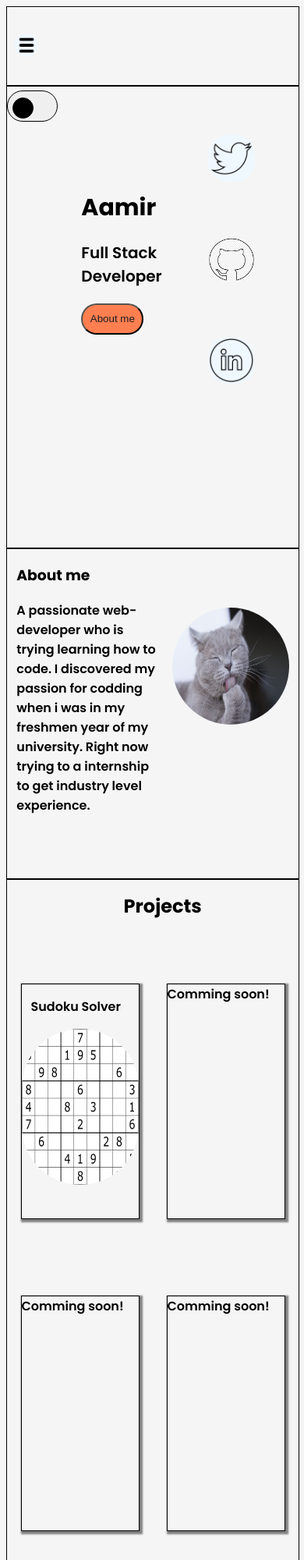
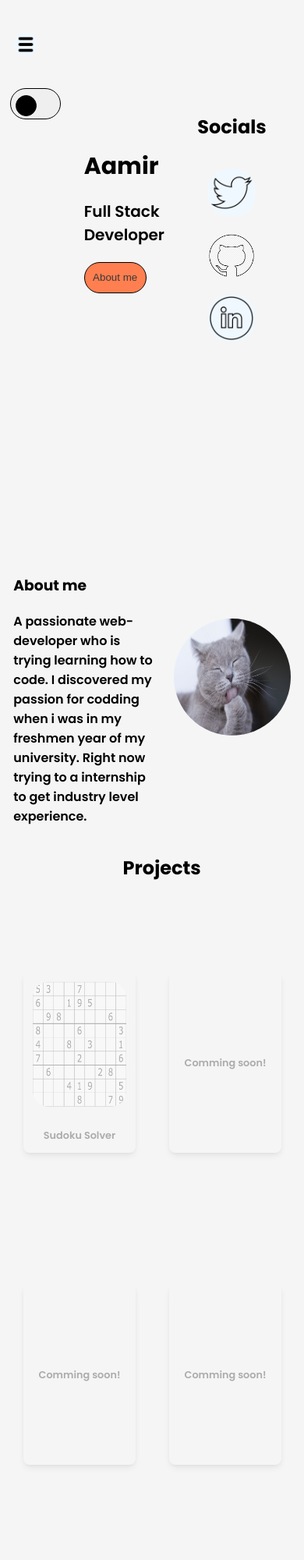
Before and after one commit to zaheerAamir/My-Portfolio, a plain HTML site: page index.html in a window 390 px wide. Shown: the top 2000 px of the page at 78% size. Drawn offline with Linux system fonts and the light colour scheme.

Commit message:
Made it responsive

```diff
--- a/index.html
+++ b/index.html
@@ -36,13 +36,13 @@
             <button id="abtme">About me</button>
         </section>
         <section class="svg">
+            <h3 class="Sco">Socials</h3>
             <a href=""><img src="./portimages/free-twitter-icon-99-thumb.png" class="dtwit"/></a>
             <a href="https://github.com/zaheerAamir"><img src="./portimages/darkgithubimage.png" class="dgith"/></a>
             <a href="https://www.linkedin.com/in/aamir-zaheer-332206233/"><img src="./portimages/darklinkdin.webp" class="dlinkd"/></a>
         </section>
     </div>
     <div class="mainTwo">
-        <section id="AbtHero">
         <footer id="One">
             <h3 class="froo">About me</h3>
             <p id="newDisc">A passionate web-developer who is trying learning how to code.
@@ -52,15 +52,14 @@
             </p>
         </footer>
         <img src="./portimages/mr.whiskerson.JPEG" alt="ME" class="me">
-        </section>
     </div>
     <div id="mainThree">
         <h2 class="proj">Projects</h2>
         <footer id="nope">
             <div id="proj1">
+                <img src="./portimages/sdokuimage.PNG" alt="" class="sdoku">
                 <a href=" https://sdoku-solver.netlify.app" class="oneAnc">
                     <p class="title">Sudoku Solver</p>
-                    <img src="./portimages/sdokuimage.PNG" alt="" class="sdoku">
                 </a>
             </div>
             <div id="proj2">Comming soon!</div>
--- a/port.css
+++ b/port.css
@@ -4,8 +4,21 @@ body{
 }
 
 body.dark{
-    background-color: #1c1d25;
+    background-color: rgb(57, 57, 57);
     color: white;
+    transition: 0.3s;
+}
+
+body::-webkit-scrollbar{
+    width: 5px;
+}
+
+body::-webkit-scrollbar-track{
+    background-color: #1e1e24;
+}
+
+body::-webkit-scrollbar-thumb{
+    background-color: #6649b8;
 }
 
 .navbar{
@@ -15,7 +28,6 @@ body.dark{
     justify-content: space-between;
     align-items: center;
     margin: 0px;
-    border: solid black 1px;
 }
 
 .box{
@@ -30,7 +42,6 @@ body.dark{
     height: 47px;
     width: 47px;
     background-color: orange;
-    border: solid black 2px;
     border-radius: 12px;
 }
 
@@ -38,7 +49,6 @@ body.dark{
     height: 47px;
     width: 47px;
     background-color: rgba(0, 255, 255, 0.362);
-    border: solid black 2px;
     border-radius: 12px;
 }
 
@@ -46,7 +56,6 @@ body.dark{
     height: 47px;
     width: 47px;
     background-color: yellow;
-    border: solid black 2px;
     border-radius: 12px;
 }
 
@@ -72,58 +81,78 @@ li{
     font-size: 20px;
 }
 
+a:hover{
+    color: lightslategrey;
+}
+
 a{
     text-decoration: none;
     color: black;
 }
 
+
 .aOne.dark{
     color: aliceblue;
+}
+
+.aOne.dark:hover{
+    color: rgba(240, 248, 255, 0.653);
 }
 
 .aTwo.dark{
     color: aliceblue;
 }
 
+.aTwo.dark:hover{
+    color: rgba(240, 248, 255, 0.653);
+}
+
 .aThree.dark{
     color: aliceblue;
 }
 
+.aThree.dark:hover{
+    color: rgba(240, 248, 255, 0.653);
+}
+
 #LtoD{
-    height: 50px;
-    width: 100px;
+    height: 40px;
+    width: 80px;
     border: solid black 1px;
     border-radius: 50px;
     margin-top: 5px;
+    margin-left: 5px;
+}
+
+#LtoD.dark{
+    background-color: rgb(57, 57, 57);
+    border: solid white 1px;
 }
 
 .ball{
-    height: 35px;
-    width: 35px;
-    border: solid black 1px;
+    height: 30px;
+    width: 30px;
     border-radius: 50px;
     margin-top: 5px;
+    margin-left: 0px;
     background-color: black;
-    transition-property: left;
-    transition-duration: 90ms;
-    transition-delay: 5s;
+    transition: 0.3s;
 }
 
 .ball.right{
-    position: relative;
-    left: 50px;
+    transform: translateX(39px);
+    background-color: white;
 }
 
 .mainOne{
-    height: 70vh;
+    height: 60vh;
     width: 100%;
-    border: solid black 1px;
     display: flex;
     justify-content: space-between;
 }
 
 .name{
-    height: 450px;
+    height: 400px;
     width: 40%;
     display: flex;
     flex-direction: column;
@@ -131,12 +160,16 @@ a{
 }
 
 .svg{
-    height: 450px;
+    height: 400px;
     width: 50%;
     display: flex;
     flex-direction: column;
     align-items: center;
     justify-content: space-evenly;
+}
+
+.Sco{
+    font-size: x-large;
 }
 
 img{
@@ -168,7 +201,12 @@ img{
     position: relative;
     left: 200px;
     background-color: coral;
-   color: #1c1d25;
+    color: rgb(57, 57, 57);
+    border: solid black 1px;
+}
+
+#abtme.dark{
+    color: white;
 }
 
 #abtme:hover{
@@ -176,17 +214,11 @@ img{
 }
 
 .mainTwo{
-    height: 50vh;
-    width: 100%;
-    border: solid black 1px;
-}
-
-#AbtHero{
-    height: 300px;
+    height: 30vh;
     width: 100%;
     display: flex;
+    justify-content: space-around;
     align-items: center;
-    justify-content: space-evenly;
 }
 
 #One{
@@ -201,9 +233,8 @@ img{
 }
 
 #mainThree{
-    height: 500px;
+    height: 400px;
     width: 100%;
-    border: solid black 1px;
     display: flex;
     flex-direction: column;
     justify-content: space-around;
@@ -225,69 +256,91 @@ img{
     justify-content: space-evenly;
 }
 
+#nope div{
+    height: 290px;
+    width: 200px;
+    border-radius: 10px;
+    box-shadow: rgba(50, 50, 50, 0.25) 0 6px 12px -2px, rgba(0, 0, 0, 0.3) 0 3px 7px -3px;
+    opacity: 0.3;
+    transform: scale3d(0.8, 0.8, 1);
+    transition: all 0.3s ease-in-out;
+}
+
+#nope div:hover{
+    opacity: 1;
+    transform: scale3d(1, 1, 1);
+    transition: all 0.3s ease-in-out;
+}
+
 #proj1{
-    height: 300px;
-    width: 150px;
-    border: solid black 1px;
-    box-shadow: 2px 2px 2px 2px gray;
+    display: flex;
+    flex-direction: column;
+    justify-content: space-around;
+    align-items: center;
 }
 
 #proj2{
-    height: 300px;
-    width: 150px;
-    border: solid black 1px;
-    box-shadow: 2px 2px 2px 2px gray;
+    display: flex;
+    flex-direction: column;
+    justify-content: space-around;
+    align-items: center;
 }
 
 #proj3{
-    height: 300px;
-    width: 150px;
-    border: solid black 1px;
-    box-shadow: 2px 2px 2px 2px gray;
+    display: flex;
+    flex-direction: column;
+    justify-content: space-around;
+    align-items: center;
 }
 
 #proj4{
-    height: 300px;
-    width: 150px;
-    border: solid black 1px;
-    box-shadow: 2px 2px 2px 2px gray;
+    display: flex;
+    flex-direction: column;
+    justify-content: space-around;
+    align-items: center;
 }
 
 .title{
-    position: relative;
-    left: 12px;
+    margin: 0;
 }
 
 .title.dark{
     color: white;
 }
 
+.title.dark:hover{
+    color: rgba(240, 248, 255, 0.653);
+}
+
 .sdoku{
     height: 200px;
     width: 150px;
-    border-radius: 100px;
 }
 
 #mainFour{
-    height: 200px;
+    height: 120px;
     width: 100%;
-    border: solid black 1px;
+    display: flex;
+    flex-direction: column;
+    justify-content: space-around;
+    align-items: center;
 }
 
 .cont{
-    position: relative;
-    left: 45%;
     max-width: 150px;
 }
 
 #mail{
-    position: relative;
-    left: 43%;
     max-width: 229px;
 }
 
 /*TABLET VIEW: */
 @media only screen and (max-width: 920px){
+    #nope div{
+        height: 290px;
+        width: 180px;
+    }
+
     .myName{
         font-size: 40px;
         position: relative;
@@ -306,6 +359,19 @@ img{
         border-radius: 30px;
         position: relative;
         left: 100px;
+    }
+
+    .mainOne{
+        height: 65vh;
+    }
+
+    .mainTwo{
+        height: 35vh;
+    }
+
+    .me{
+        height: 150px;
+        width: 150px;
     }
 }
 
@@ -359,19 +425,15 @@ img{
     }
 
     .ball.right{
-        position: relative;
-        left: 30px;
-        transition-property: left;
-        transition-duration: 90s;
-        transition-delay: 2s;
+        transform: translateX(30px);
     }
 
     .svg{
-        height: 450px;
+        height: 350px;
     }
 
     .name{
-        height: 450px;
+        height: 350px;
     }
 
     img{
@@ -404,6 +466,10 @@ img{
         left: 30px;
     }
 
+    .mainTwo{
+        height: 50vh;
+    }
+
     #One{
         height: 300px;
     }
@@ -431,14 +497,10 @@ img{
     }
 
     .cont{
-        position: relative;
-        left: 30%;
         max-width: 150px;
     }
 
     #mail{
-        position: relative;
-        left: 24%;
         max-width: 229px;
     }
 }
@@ -448,3 +510,13 @@ img{
         display: none;
     }
 }
+
+@media only screen and (max-height: 600px){
+    .mainOne{
+        height: 80vh;
+    }
+
+    .mainTwo{
+        height: 60vh;
+    }
+}
--- a/port.js
+++ b/port.js
@@ -13,6 +13,9 @@ const fod = document.querySelector('.aThree')
 /* title sudoku solver in the projects section (p tag) */
 const proj = document.querySelector('.title')
 
+/* button About me*/
+const tubb = document.querySelector('#abtme')
+
 const arr = [
     function toggle(){
         list.classList.toggle('show')
@@ -20,11 +23,13 @@ const arr = [
 
     function toggle(){
         ball.classList.toggle('right')
+        butt.classList.toggle('dark')
         bod.classList.toggle('dark')
         dod.classList.toggle('dark')
         nop.classList.toggle('dark')
         fod.classList.toggle('dark')
         proj.classList.toggle('dark')
+        tubb.classList.toggle('dark')
         console.log(butt, 'clicked')
     }
 ]
```
Lines whose indentation alone changed are shown as unchanged.
